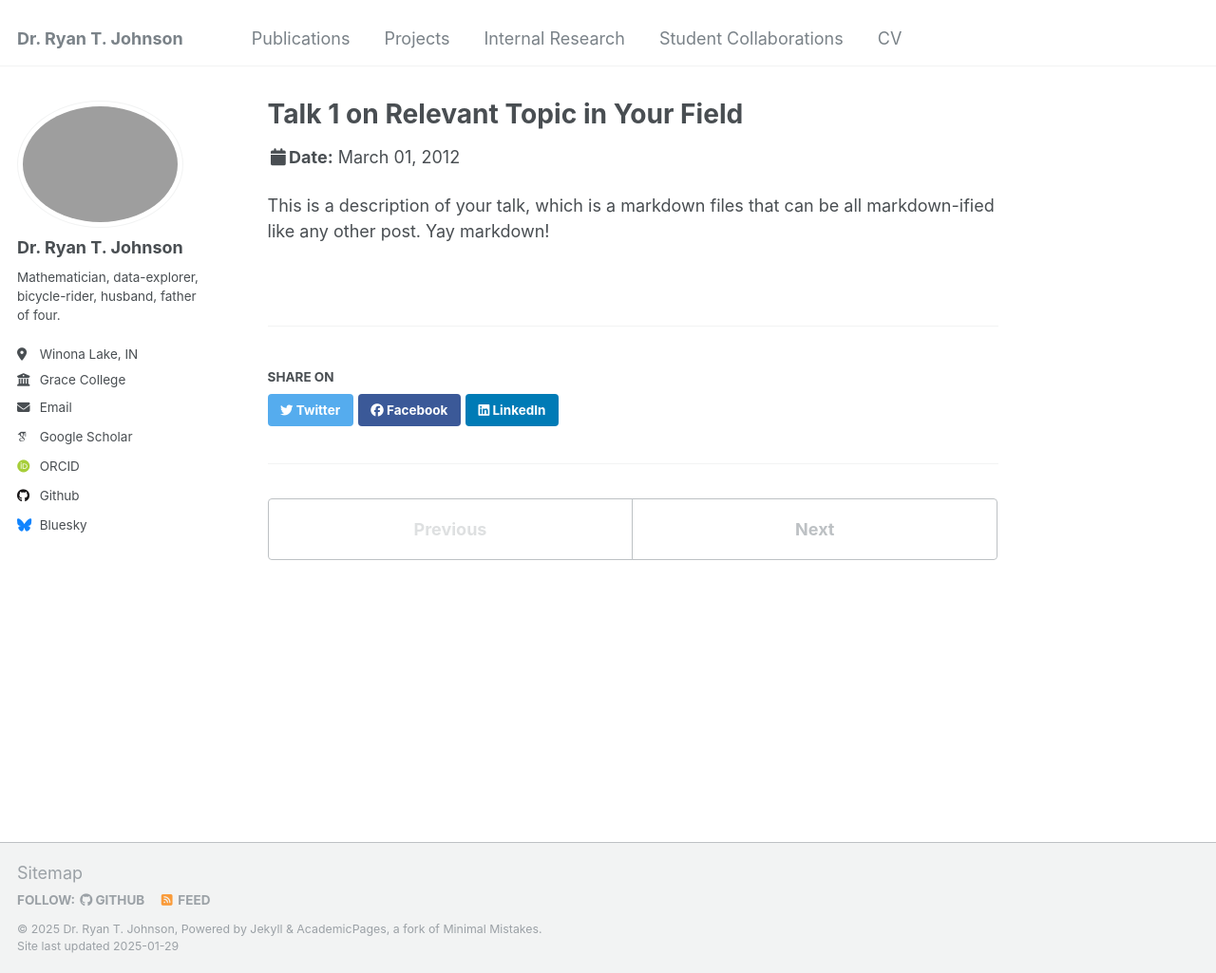
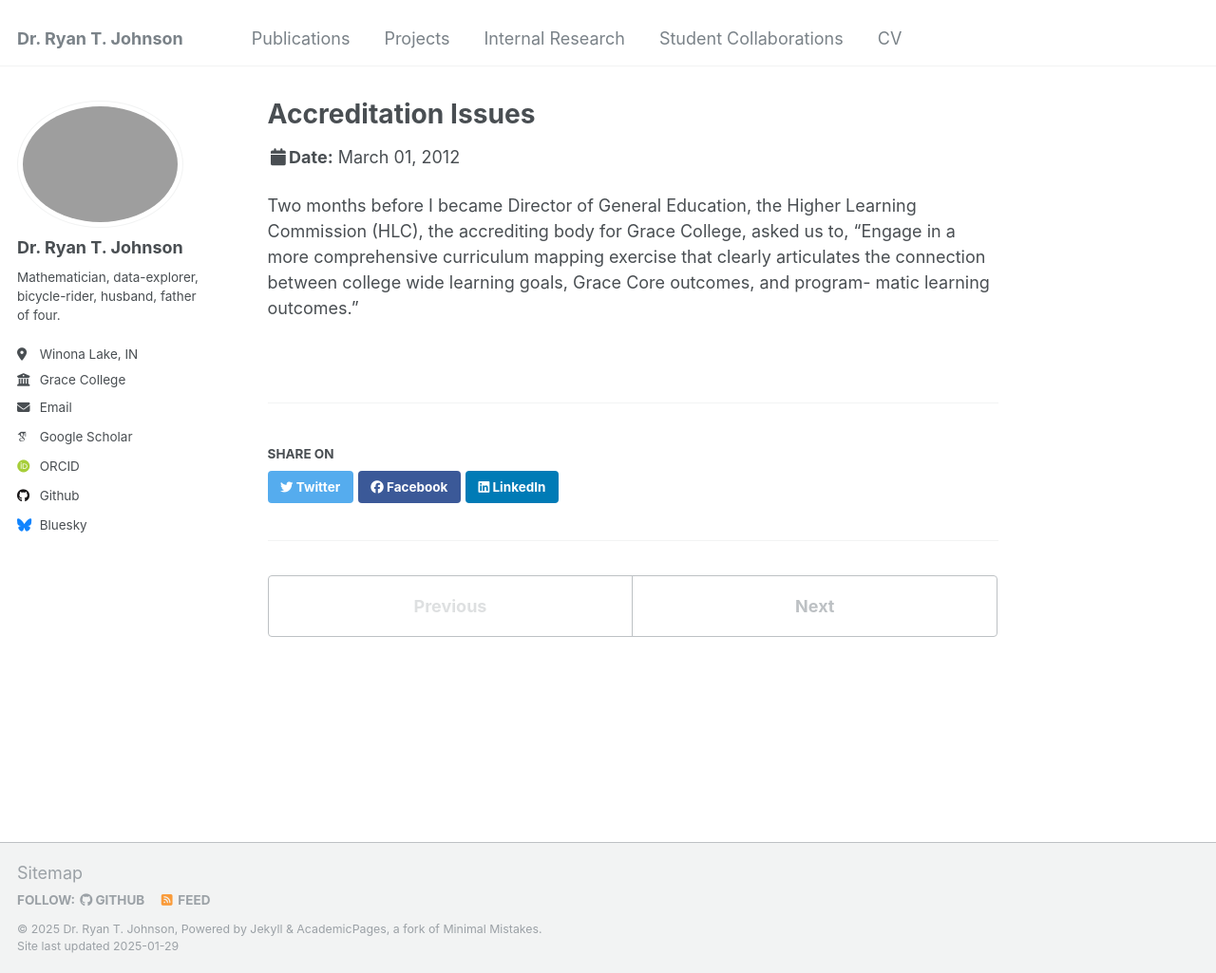
Before and after one commit to ryanjohnsonwi/website, a Jekyll site: the page built from _talks/2012-03-01-talk-1.md, in a window 1280 px wide and 1025 px high. Shown: the whole window at 95% size. Built offline with Jekyll 4.4.1, drawn with Linux system fonts in a browser that asks for light colours; some web fonts are replaced.

Commit message:
Internal Research Assessment Issues created

```diff
--- a/_pages/talks.html
+++ b/_pages/talks.html
@@ -1,7 +1,7 @@
 ---
 layout: archive
-title: "Talks and presentations"
-permalink: /talks/
+title: "Internal Research"
+permalink: /assessment/
 author_profile: true
 ---
 
--- a/_talks/2012-03-01-talk-1.md
+++ b/_talks/2012-03-01-talk-1.md
@@ -1,11 +1,15 @@
 ---
-title: "Talk 1 on Relevant Topic in Your Field"
+title: "Accreditation Issues"
 collection: talks
 type: "Talk"
-permalink: /talks/2012-03-01-talk-1
+permalink: /talks/2019-issues
 venue: "UC San Francisco, Department of Testing"
 date: 2012-03-01
 location: "San Francisco, California"
 ---
 
-This is a description of your talk, which is a markdown files that can be all markdown-ified like any other post. Yay markdown!
+Two months before I became Director of General Education, the
+Higher Learning Commission (HLC), the accrediting body for Grace College, asked us to,
+"Engage in a more comprehensive curriculum mapping exercise that clearly articulates
+the connection between college wide learning goals, Grace Core outcomes, and program-
+matic learning outcomes."
```
